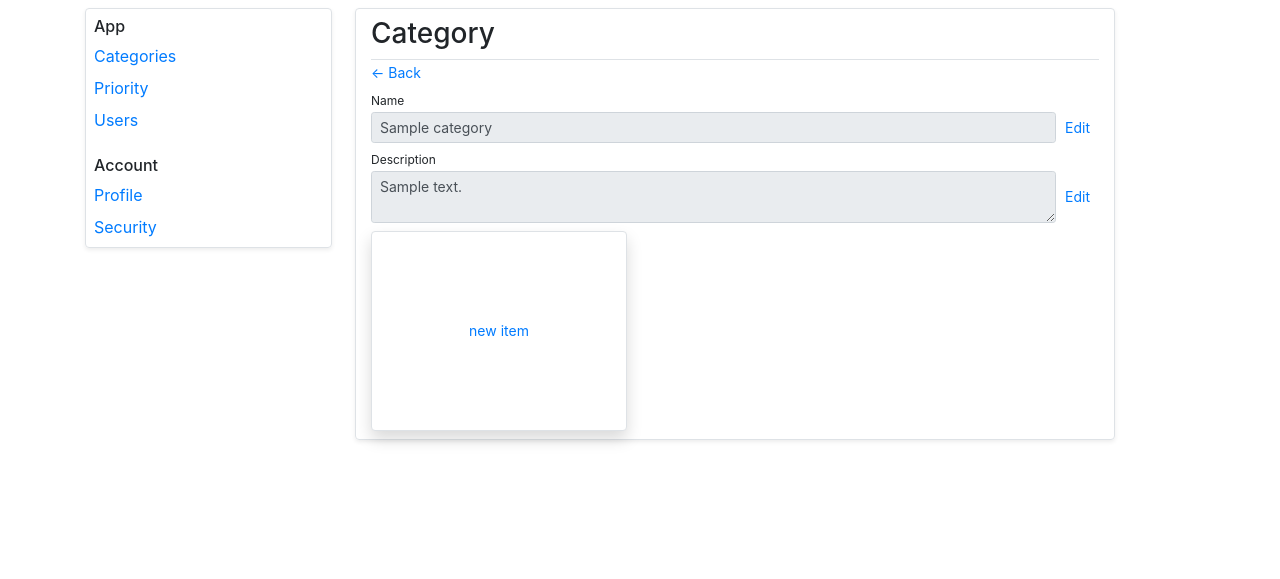
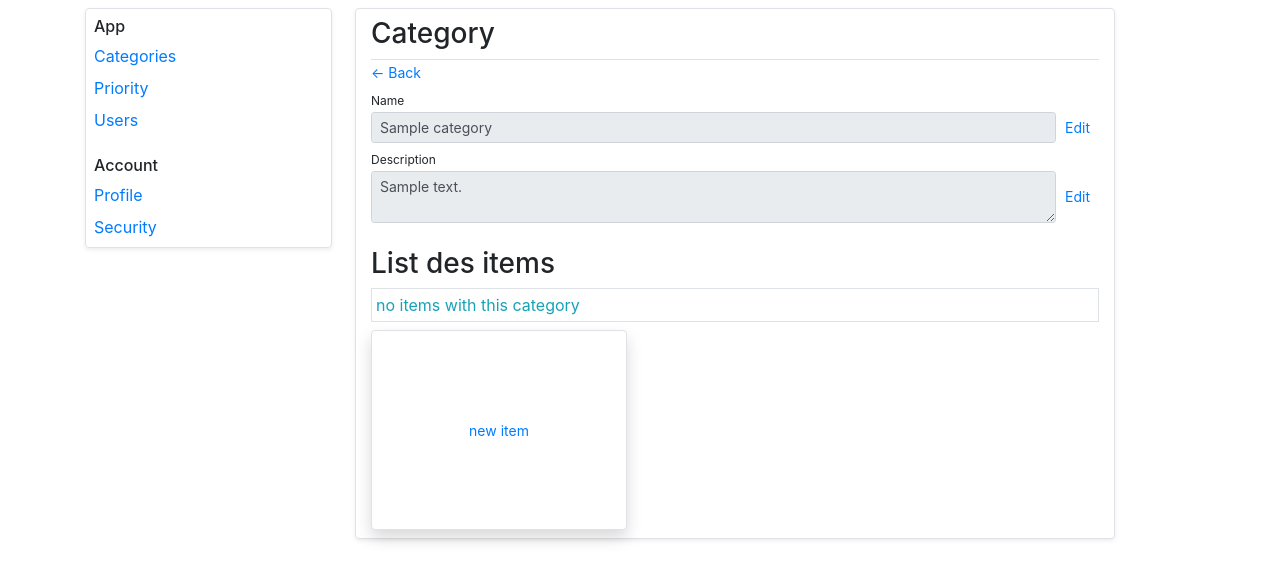
Before and after one commit to Melvynx/Ticket0_flask, a Flask app: page /category/1 in a window 1280 px wide. Shown: the part 56-635 px from the top of the page. Run offline with Flask 2, Linux system fonts and the light colour scheme; tables that the repository leaves empty or names only in its code hold one stand-in row (values such as "Sample post"); some libraries are stand-ins or nearby versions.

Commit message:
restructuration some file

```diff
--- a/app.py
+++ b/app.py
@@ -20,9 +20,11 @@ def home():
   route_name = request.base_url
   return f"<h1>First Page</h1><p>you're on {route_name}"
 
+
 @app.route("/test")
 def test():
   return render_template("test.html", title="Cat", title_setting="cati")
+
 
 @app.errorhandler(404)
 def page_not_found(error):
@@ -37,15 +39,32 @@ def page_not_found(error):
 
 @app.route("/categories")
 def categories():
-  categories = select_db.DBSelect().select("SELECT * FROM T_Category")
-  return render_template('categories.html', title="Categories index", title_setting="Categories", categories=categories)
+  categories_db = select_db.DBSelect().select("SELECT * FROM T_Category")
+  return render_template('categories.html', title="Categories index", title_setting="Categories",
+                         categories=categories_db)
 
 
-@app.route("/category/<id_category>")
+@app.route("/category/<id_category>", methods=["GET"])
 def category(id_category):
-  category = select_db.DBSelect().select(f"SELECT * FROM `T_Category` WHERE `id_category` = {id_category} ")
+  category_db = select_db.DBSelect().select(f"SELECT * FROM `T_Category` WHERE `id_category` = {id_category} ")
   items = select_db.DBSelect().select(f"SELECT * FROM `T_Item` WHERE `fk_category` = {id_category} ")
-  return render_template('category.html', title="Category", title_setting="Category", category=category, items=items)
+  return render_template('category.html', title="Category", title_setting="Category", category=category_db, items=items)
+
+
+@app.route("/category", methods=["POST"])
+def category_new():
+  name = request.form.get('category_name')
+  description = request.form.get('category_description')
+
+  sql_request = "INSERT INTO `T_Category` (`id_category`, `name`, `description`, `created_at`) VALUES (NULL, " \
+                "%(name)s, %(description)s, CURRENT_TIMESTAMP); "
+  values = {"name": name, "description": description}
+  if len(name) > 1 and len(description) > 1:
+    insert.DbInsertOneTable().insert(sql_request, values)
+    flash("Category create successful !", "success")
+  else:
+    flash("Can't create category with empty value.", "danger")
+  return redirect(url_for("categories"))
 
 
 @app.route("/categories/<id_category>", methods=["PATCH"])
@@ -68,22 +87,6 @@ def category_edit(id_category):
       state="danger"
     )
     return make_response(status, 201)
-
-
-@app.route("/category/new", methods=["POST"])
-def category_new():
-  name = request.form.get('category_name')
-  description = request.form.get('category_description')
-
-  sql_request = "INSERT INTO `T_Category` (`id_category`, `name`, `description`, `created_at`) VALUES (NULL, " \
-                "%(name)s, %(description)s, CURRENT_TIMESTAMP); "
-  values = {"name": name, "description": description}
-  if len(name) > 1 and len(description) > 1:
-    insert.DbInsertOneTable().insert(sql_request, values)
-    flash("Category create successful !", "success")
-  else:
-    flash("Can't create category with empty value.", "danger")
-  return redirect(url_for("categories"))
 
 
 # --------------
--- a/templates/category.html
+++ b/templates/category.html
@@ -56,9 +56,9 @@
       </div>
     </div>
     <!-- items map -->
-    {% if items %}
     <!-- items map -->
     <h3 class="mt-4">List des items</h3>
+    {% if items %}
     <div class="items my-2">
       {% for item in items %}
       <div class="item border shadow p-3 mb-2 bg-white rounded item-new mt-2">
@@ -94,7 +94,12 @@
           </button>
         </div>
       </div>
-      {% endfor %} {% endif%}
+      {% endfor %} {% else %}
+      <div class="border p-1">
+        <span class="text-info">no items with this category</span>
+      </div>
+
+      {% endif%}
       <!-- new items -->
       <div class="item border shadow p-3 mb-2 bg-white rounded item-new mt-2">
         <div class="box-hide" id="item-new-box">
@@ -147,9 +152,7 @@
     <div class="alert alert-{{ category }}" role="alert">
       {{ message }}
     </div>
-    {% endfor %} {% endif %} {% endwith %} {% else %}
-    <p>no-category with this id</p>
-    {% endif %}
+    {% endfor %} {% endif %} {% endwith %} {% else %} {% endif %}
   </div>
 </div>
 <div class="snackbar" id="snackbar">
```
